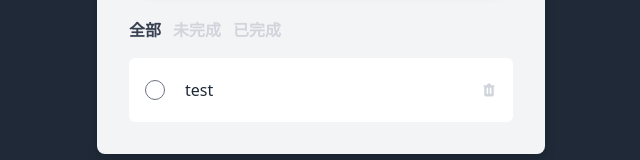
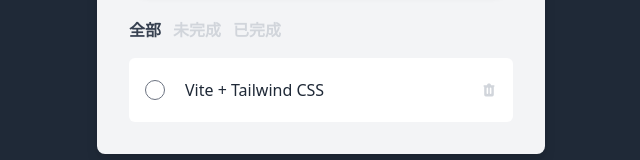
Before and after one commit to one-liang/todolist, a Vue app: page / in a window 1280 px wide. Shown: the part 198-358 px from the top of the page, without its empty margins (319-959 px from the left). Built offline with nearby package versions, Linux system fonts and the light colour scheme.

Commit message:
chore: update default value

```diff
--- a/src/App.vue
+++ b/src/App.vue
@@ -6,8 +6,8 @@
   setup() {
     const todos = useLocalStorage("todos", [
       {
-        id: 1,
-        content: "test",
+        id: Date.now(),
+        content: "Vite + Tailwind CSS",
         isDone: false,
       },
     ]);
```
